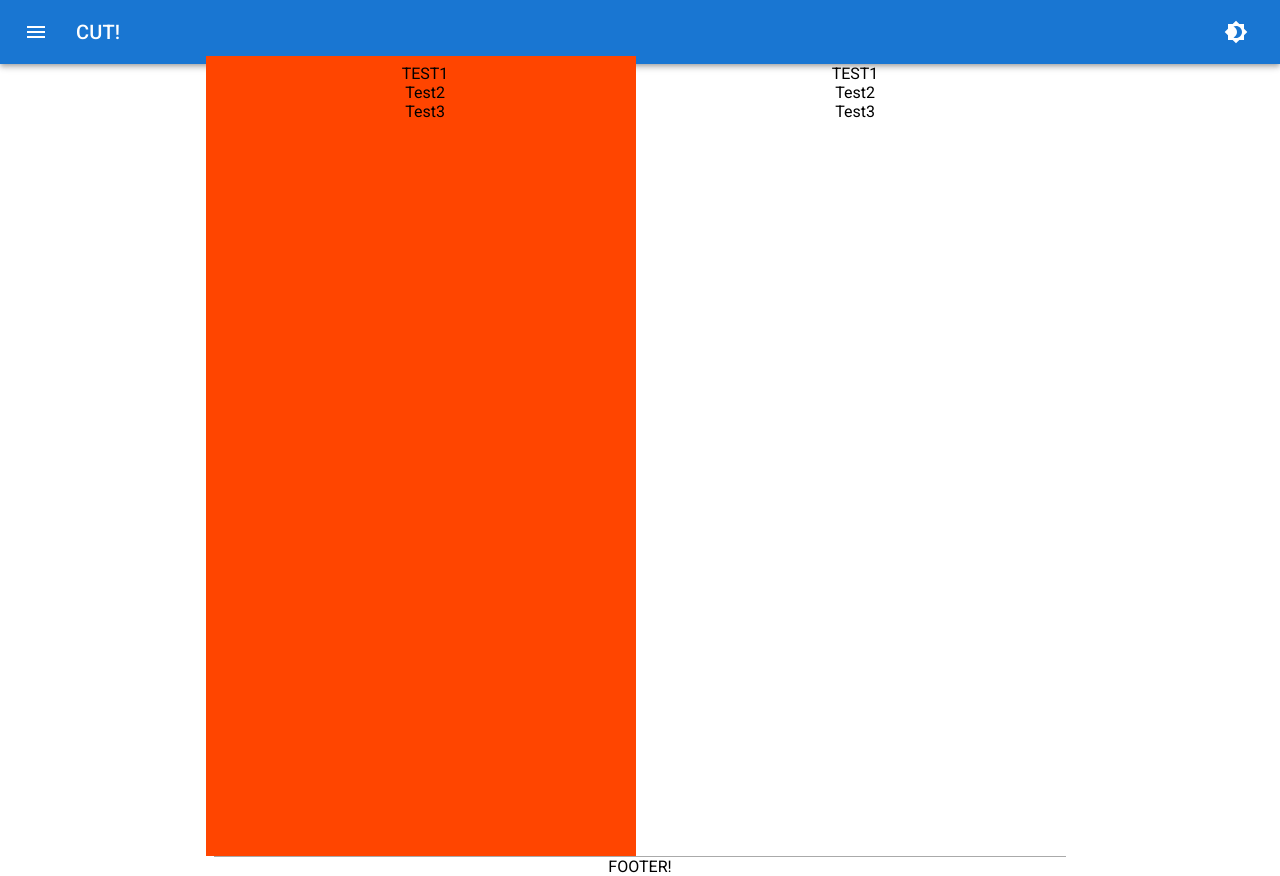
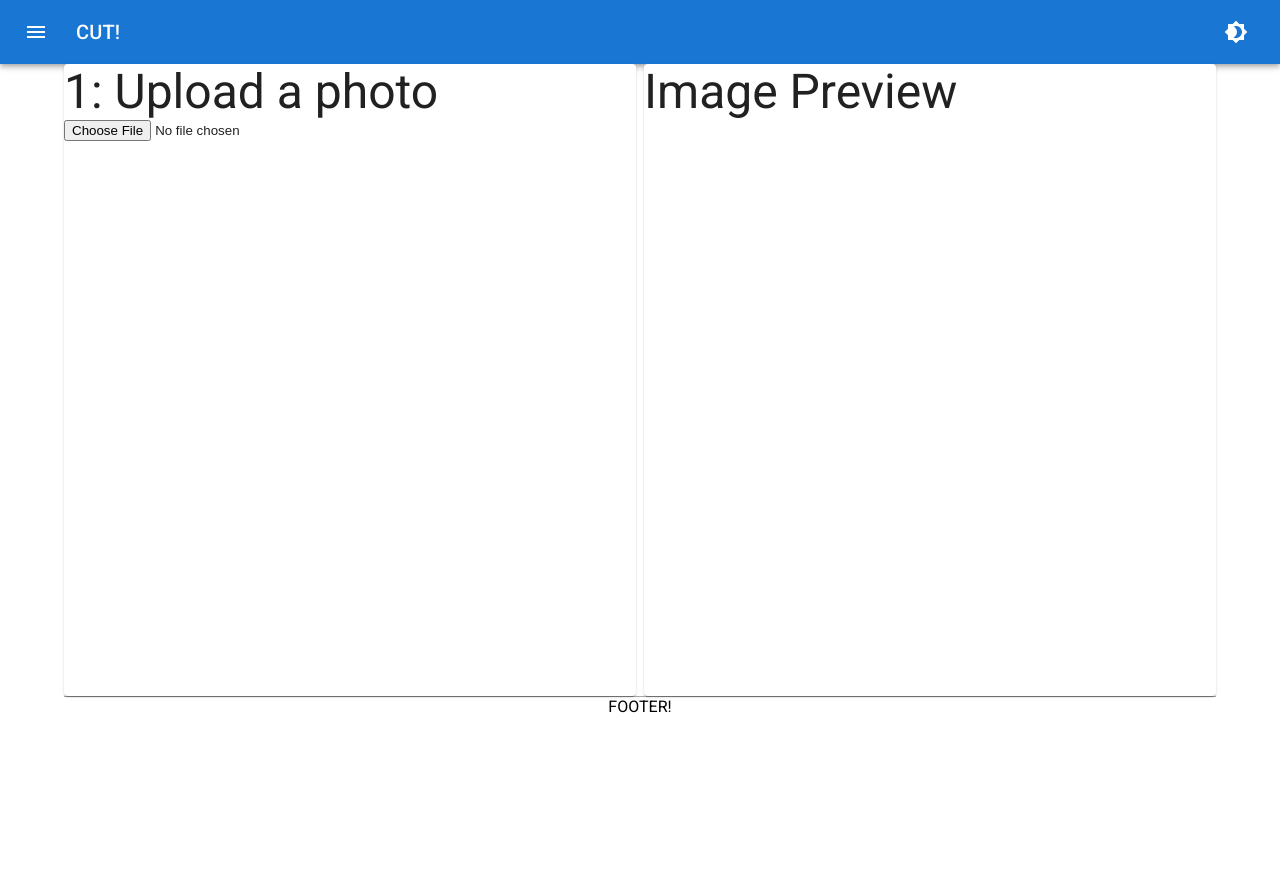
Before and after one commit to wctiger/snapfit, a React (Vite) app: page / in a window 1280 px wide. After the commit the page ends 800 px from the top, so only its background shows below. Built offline with nearby package versions, Linux system fonts and the light colour scheme.

Commit message:
wip on MVP

```diff
--- a/src/App.tsx
+++ b/src/App.tsx
@@ -1,13 +1,13 @@
 import { RecoilRoot } from 'recoil';
 import './App.css';
-import Layout from './components/layout';
-import Theme from './Theme';
+import ContentFactory from './components/ContentFactory';
+import Theme from './components/Theme';
 
 function App() {
     return (
         <RecoilRoot>
             <Theme>
-                <Layout />
+                <ContentFactory />
             </Theme>
         </RecoilRoot>
     );
--- /dev/null
+++ b/src/components/ContentFactory.tsx
@@ -0,0 +1,22 @@
+import { useRecoilValue } from 'recoil';
+import Collate from '../features/collate/Collate';
+import Crop from '../features/crop/Crop';
+import Upload from '../features/upload/Upload';
+import { uploadImageStore } from '../stores';
+import Layout from './layout';
+
+const ContentFactory = () => {
+    const uploadImage = useRecoilValue(uploadImageStore);
+    const getLeftComp = () => {
+        if (uploadImage) {
+            return <Crop />;
+        }
+        return <Upload />;
+    };
+    const getRightComp = () => {
+        return <Collate />;
+    };
+    return <Layout leftComp={getLeftComp()} rightComp={getRightComp()} />;
+};
+
+export default ContentFactory;
--- a/src/Theme.tsx
+++ b/src/components/Theme.tsx
@@ -2,7 +2,7 @@ import { ThemeProvider } from '@emotion/react';
 import { createTheme } from '@mui/material';
 import { FC, ReactNode } from 'react';
 import { useRecoilValue } from 'recoil';
-import { themeStore } from './stores';
+import { themeStore } from '../stores';
 
 const Theme: FC<{ children: ReactNode }> = props => {
     // TODO: listen to system theme change
--- a/src/components/layout/Content.tsx
+++ /dev/null
@@ -1,44 +0,0 @@
-import styled from '@emotion/styled'
-import React, { FC, ReactNode } from 'react'
-
-interface IProps {
-    VerbiageComp: ReactNode,
-    SelectionComp: ReactNode,
-    DisplayComp: ReactNode
-}
-
-const Content: FC<IProps> = ({VerbiageComp, SelectionComp, DisplayComp}) => {
-  return (
-    <Wrapper>
-        <Verbiage>
-            {VerbiageComp}
-        </Verbiage>
-        <Selection>
-            {SelectionComp}
-        </Selection>
-        <Display>
-            {DisplayComp}
-        </Display>
-    </Wrapper>
-  )
-}
-
-export default Content
-
-
-const Wrapper = styled.div`
-    display: flex;
-    flex-direction: column;
-    align-items: center;
-`
-
-const Verbiage = styled.div`
-
-`
-
-const Selection = styled.div`
-`
-
-const Display = styled.div`
-
-`
--- a/src/components/layout/TopBar.tsx
+++ b/src/components/layout/TopBar.tsx
@@ -1,18 +1,15 @@
+import Brightness4 from '@mui/icons-material/Brightness4';
+import Brightness7 from '@mui/icons-material/Brightness7';
+import MenuIcon from '@mui/icons-material/Menu';
 import AppBar from '@mui/material/AppBar';
 import Box from '@mui/material/Box';
+import IconButton from '@mui/material/IconButton';
 import Toolbar from '@mui/material/Toolbar';
 import Typography from '@mui/material/Typography';
-import Button from '@mui/material/Button';
-import IconButton from '@mui/material/IconButton';
-import MenuIcon from '@mui/icons-material/Menu';
-import Brightness4 from '@mui/icons-material/Brightness4';
-import Brightness7 from '@mui/icons-material/Brightness7';
-import { useTheme } from '@mui/material';
-import { useRecoilState, useSetRecoilState } from 'recoil';
+import { useRecoilState } from 'recoil';
 import { themeStore } from '../../stores';
 
 export default function TopBar() {
-    const theme = useTheme();
     const [themeKey, setThemeKey] = useRecoilState(themeStore);
     return (
         <Box sx={{ flexGrow: 1 }}>
--- a/src/components/layout/index.tsx
+++ b/src/components/layout/index.tsx
@@ -1,19 +1,24 @@
 import { Container, Grid } from '@mui/material';
-import Content from './Content';
+import { FC, ReactNode } from 'react';
 import Footer from './Footer';
 import TopBar from './TopBar';
 
-const Layout = () => {
+interface ILayoutProps {
+    leftComp: ReactNode;
+    rightComp: ReactNode;
+}
+
+const Layout: FC<ILayoutProps> = ({ leftComp, rightComp }) => {
     return (
         <>
             <TopBar />
-            <Container maxWidth="md">
+            <Container maxWidth="lg">
                 <Grid container spacing={1}>
-                    <Grid item xs={12} sm={6} style={{background: 'orangered', height: 800}}>
-                        <Content VerbiageComp={'TEST1'} SelectionComp={'Test2'} DisplayComp={'Test3'} />
+                    <Grid item xs={12} sm={6} style={{ height: '80vh' }}>
+                        {leftComp}
                     </Grid>
                     <Grid item xs={12} sm={6}>
-                    <Content VerbiageComp={'TEST1'} SelectionComp={'Test2'} DisplayComp={'Test3'} />
+                        {rightComp}
                     </Grid>
                 </Grid>
                 <Footer></Footer>
--- /dev/null
+++ b/src/features/collate/Collate.tsx
@@ -0,0 +1,50 @@
+import styled from '@emotion/styled';
+import { Paper, Typography } from '@mui/material';
+import React, { useEffect, useRef } from 'react';
+import { useRecoilValue } from 'recoil';
+import { cropStore, uploadImageStore } from '../../stores';
+
+const Collate = () => {
+    const uploadImage = useRecoilValue(uploadImageStore);
+    const cropArea = useRecoilValue(cropStore);
+    const canvasRef = useRef<HTMLCanvasElement>(null);
+    useEffect(() => {
+        const ctx = canvasRef.current?.getContext('2d');
+        if (uploadImage) {
+            const image = new Image();
+            image.setAttribute('style', {
+                maxHeight: '100%',
+                maxWidth: '100%',
+            });
+            image.onload = () => {
+                console.log(cropArea);
+                ctx?.drawImage(image, 0, 0);
+            };
+            image.src = uploadImage as string;
+        }
+    }, [uploadImage, cropArea]);
+
+    return (
+        //@ts-ignore
+        <StyledPaper>
+            <Typography variant="h3">Image Preview</Typography>
+            {uploadImage && (
+                <CollateContainer>
+                    <canvas ref={canvasRef} style={{ width: '100%', height: '100%' }}></canvas>
+                </CollateContainer>
+            )}
+        </StyledPaper>
+    );
+};
+
+export default Collate;
+
+const StyledPaper = styled(Paper)`
+    height: 100%;
+    display: flex;
+    flex-direction: column;
+`;
+
+const CollateContainer = styled.div`
+    flex: 1;
+`;
--- /dev/null
+++ b/src/features/crop/Crop.tsx
@@ -0,0 +1,51 @@
+import styled from '@emotion/styled';
+import { Button, Paper } from '@mui/material';
+import { useCallback, useState } from 'react';
+import Cropper, { Area } from 'react-easy-crop';
+import { useRecoilState, useResetRecoilState, useSetRecoilState } from 'recoil';
+import { cropStore, uploadImageStore } from '../../stores';
+
+const Crop = () => {
+    const [uploadImage, setUploadImage] = useRecoilState(uploadImageStore);
+    const setCrop = useSetRecoilState(cropStore);
+    const [crop, setLocalCrop] = useState({ x: 0, y: 0 });
+
+    const onCropComplete = useCallback((croppedArea: Area, croppedAreaPixels: Area) => {
+        console.log(croppedArea, croppedAreaPixels);
+        setCrop(croppedArea);
+    }, []);
+    return (
+        <StyledPaper>
+            <Button
+                onClick={() => {
+                    setUploadImage(null);
+                }}
+            >
+                Reset Image
+            </Button>
+            <CropperContainer>
+                <Cropper
+                    image={uploadImage as string}
+                    crop={crop}
+                    onCropChange={point => {
+                        setLocalCrop(point);
+                    }}
+                    onCropComplete={onCropComplete}
+                />
+            </CropperContainer>
+        </StyledPaper>
+    );
+};
+
+export default Crop;
+
+const StyledPaper = styled(Paper)`
+    height: 100%;
+    display: flex;
+    flex-direction: column;
+`;
+
+const CropperContainer = styled.div`
+    position: relative;
+    flex: 1;
+`;
--- /dev/null
+++ b/src/features/upload/Upload.tsx
@@ -0,0 +1,32 @@
+import { Paper, Typography } from '@mui/material';
+import { ChangeEvent } from 'react';
+import { useSetRecoilState } from 'recoil';
+import { uploadImageStore } from '../../stores';
+
+const Upload = () => {
+    const setUploadImage = useSetRecoilState(uploadImageStore);
+    const onFileChange = async (e: ChangeEvent<HTMLInputElement>) => {
+        console.log('🚀 ~ file: Upload.tsx ~ line 16 ~ onFileChange ~ e', e);
+        if (e.target.files && e.target.files.length > 0) {
+            const file = e.target.files[0];
+            let imageDataUrl = await readFile(file);
+            setUploadImage(imageDataUrl);
+        }
+    };
+    return (
+        <Paper style={{ height: '100%' }}>
+            <Typography variant="h3">{`${1}: Upload a photo`}</Typography>
+            <input type="file" accept="image/*" onChange={onFileChange} />
+        </Paper>
+    );
+};
+
+export default Upload;
+
+function readFile(file: Blob) {
+    return new Promise(resolve => {
+        const reader = new FileReader();
+        reader.addEventListener('load', () => resolve(reader.result), false);
+        reader.readAsDataURL(file);
+    });
+}
--- /dev/null
+++ b/src/stores/cropStore.ts
@@ -0,0 +1,7 @@
+import { Area } from 'react-easy-crop';
+import { atom } from 'recoil';
+
+export const cropStore = atom<Area | null>({
+    key: 'cropStore',
+    default: null,
+});
--- a/src/stores/index.ts
+++ b/src/stores/index.ts
@@ -1 +1,3 @@
 export * from './themeStore';
+export * from './uploadImageStore';
+export * from './cropStore';
--- /dev/null
+++ b/src/stores/uploadImageStore.ts
@@ -0,0 +1,6 @@
+import { atom } from 'recoil';
+
+export const uploadImageStore = atom<unknown>({
+    key: 'uploadImageStore',
+    default: null,
+});
```
